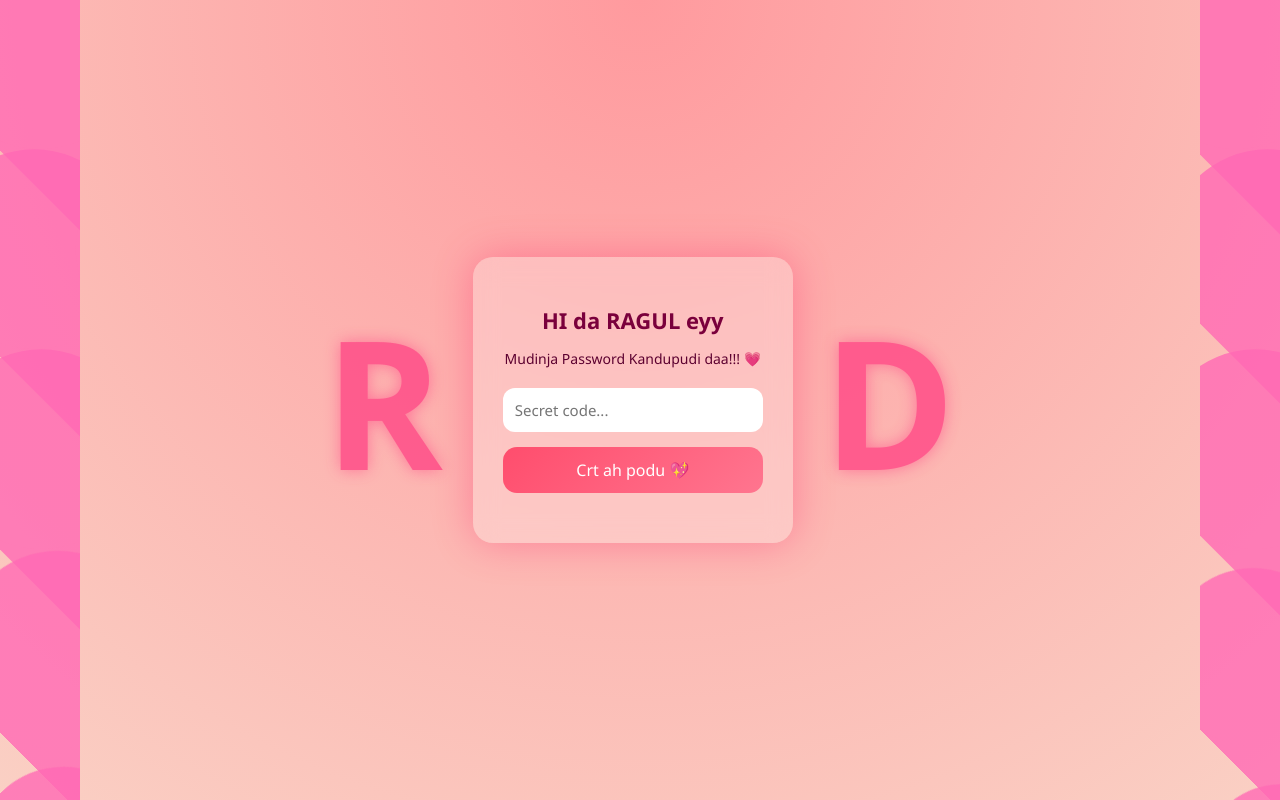
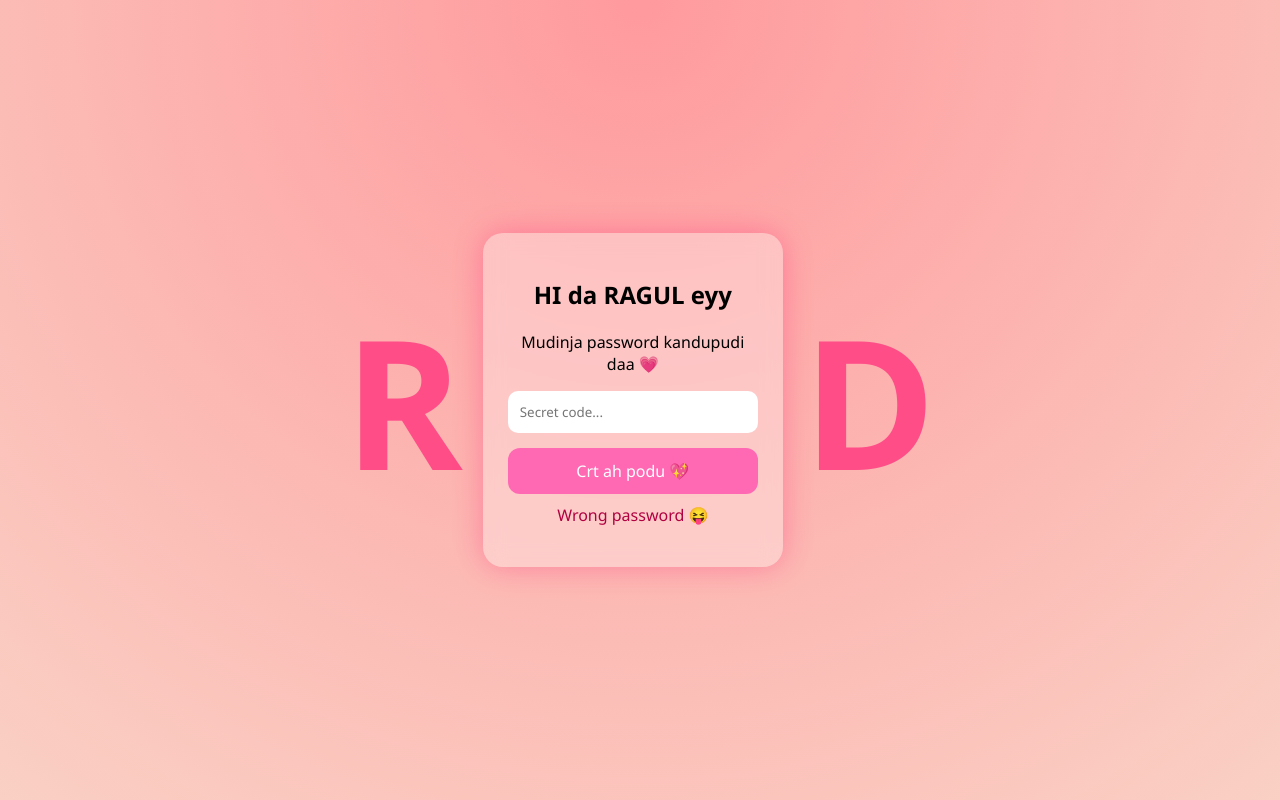
Before and after one commit to benjaminparker17/website, a plain HTML site: page index.html in a window 1280 px wide. Both pictures are taken after a click on the button "Crt ah podu 💖". Drawn offline with Linux system fonts and the light colour scheme.

Commit message:
Add files via upload

```diff
--- a/index.html
+++ b/index.html
@@ -3,44 +3,53 @@
 <head>
   <meta charset="UTF-8">
   <title>Secret Website ❤️</title>
+  <meta name="viewport" content="width=device-width, initial-scale=1.0">
   <link rel="stylesheet" href="style.css">
-  <meta name="viewport" content="width=device-width, initial-scale=1.0">
+</head>
 
-</head>
 <body>
+
+  <!-- Floating hearts -->
   <div class="hearts left"></div>
   <div class="hearts right"></div>
 
+  <!-- LOGIN SCREEN -->
   <div class="lock-wrapper">
-  <div class="side-letter left-letter">R</div>
+    <div class="side-letter">R</div>
 
     <div id="login-box">
-  <h2> HI da RAGUL eyy</h2>
-  <p>Mudinja Password Kandupudi daa!!! 💗</p>
+      <h2>HI da RAGUL eyy</h2>
+      <p>Mudinja password kandupudi daa 💗</p>
 
       <input type="password" id="password" placeholder="Secret code...">
-  <button onclick="checkPassword()"> Crt ah podu 💖</button>
+      <button id="checkBtn" type="button">Crt ah podu 💖</button>
+
       <p id="error"></p>
     </div>
-<div class="side-letter right-letter">D</div>
+
+    <div class="side-letter">D</div>
   </div>
 
-
-  <!-- Secret Content -->
-  <div id="secret-content">
-    <h1>❤️ Welcome, Ragul❤️</h1>
-    <p>Website is under construction , will be finished soon.</p>
+  <!-- SECRET CONTENT (hidden initially) -->
+  <div id="secret-content" style="display:none;">
+    <h1>❤️ Welcome Ragul ❤️</h1>
+    <p>Website under construction, will finish soon 😌</p>
+    <button id="loveBtn" type="button">💗 Click here</button>
   </div>
 
+  <!-- HEART POPUP (hidden initially) -->
+  <div id="heartPopup" style="display:none;">
+    <div class="popup-box">
+      <div class="popup-heart">💖</div>
+      <p>
+        You are my favorite person 💕<br>
+        Forever & always 💖
+      </p>
+    </div>
+  </div>
+
+  <!-- JavaScript -->
   <script src="script.js"></script>
-   <button id="loveBtn">💗 Click here</button>
-</div>
+
 </body>
 </html>
-
-
-<div id="heartPopup">
-  <div class="heart">
-    <p>You are my favorite person 💕<br>Forever & always 💖</p>
-  </div>
-</div>
--- a/script.js
+++ b/script.js
@@ -1,57 +1,36 @@
-function checkPassword() {
-  const correctPassword = "raguldivya16252007"; // 🔐 change this
-  const unlockBtn = document.getElementById("unlockBtn");
+document.addEventListener("DOMContentLoaded", function () {
+
+  const correctPassword = "RDforever";
+
+  const checkBtn = document.getElementById("checkBtn");
   const passwordInput = document.getElementById("password");
-  const lockScreen = document.getElementById("lockScreen");
-  const mainContent = document.getElementById("mainContent");
+  const error = document.getElementById("error");
+  const loginBox = document.querySelector(".lock-wrapper");
+  const secretContent = document.getElementById("secret-content");
   const loveBtn = document.getElementById("loveBtn");
+  const popup = document.getElementById("heartPopup");
 
-unlockBtn.addEventListener("click", () => {
+  // DEBUG CHECK
+  console.log("JS loaded");
+
+  checkBtn.addEventListener("click", function () {
+    console.log("Button clicked");
+
     if (passwordInput.value === correctPassword) {
-    lockScreen.style.display = "none";
-    mainContent.style.display = "block";
-    loveBtn.style.display = "inline-block"; // 💖 show button
+      loginBox.style.display = "none";
+      secretContent.style.display = "block";
+      error.textContent = "";
     } else {
-    alert("Wrong password 💔");
+      error.textContent = "Wrong password 😝";
     }
   });
 
-
-  if (userPassword === correctPassword) {
-    document.getElementById("login-box").style.display = "none";
-    document.getElementById("secret-content").style.display = "block";
-  } else {
-    error.textContent = "Thappa Podra da Loosu 💔 Try again";
-  }
-}
-function createHeart(side) {
-  const heart = document.createElement("div");
-  heart.classList.add("heart");
-  heart.innerHTML = "💖";
-
-  heart.style.left = Math.random() * 40 + "px";
-  heart.style.animationDuration = (4 + Math.random() * 4) + "s";
-  heart.style.fontSize = (14 + Math.random() * 16) + "px";
-
-  side.appendChild(heart);
-
-  setTimeout(() => {
-    heart.remove();
-  }, 8000);
-}
-
-const leftSide = document.querySelector(".hearts.left");
-const rightSide = document.querySelector(".hearts.right");
-
-setInterval(() => createHeart(leftSide), 700);
-setInterval(() => createHeart(rightSide), 900);
-const btn = document.getElementById("loveBtn");
-const popup = document.getElementById("heartPopup");
-
-btn.addEventListener("click", () => {
+  loveBtn.addEventListener("click", () => {
     popup.style.display = "flex";
   });
 
   popup.addEventListener("click", () => {
     popup.style.display = "none";
   });
+
+});
--- a/style.css
+++ b/style.css
@@ -13,246 +13,117 @@
   overflow: hidden;
 }
 
-/* Lock Box */
+/* Login box */
 #login-box {
-  width: 320px;
-  padding: 30px;
-  background: rgba(255, 255, 255, 0.25);
-  backdrop-filter: blur(12px);
+  width: 300px;
+  padding: 25px;
+  background: rgba(255,255,255,0.3);
+  backdrop-filter: blur(10px);
   border-radius: 20px;
-  box-shadow: 0 0 40px rgba(255, 0, 90, 0.3);
   text-align: center;
-  animation: fadeIn 1.2s ease;
+  box-shadow: 0 0 30px rgba(255,0,100,0.3);
 }
 
-#login-box h2 {
-  margin-bottom: 10px;
-  font-size: 22px;
-  color: #7a003c;
+input {
+  width: 100%;
+  padding: 12px;
+  border-radius: 10px;
+  border: none;
+  margin-bottom: 15px;
 }
 
-#login-box p {
-  font-size: 14px;
-  color: #5c0030;
-  margin-bottom: 20px;
-}
-
-/* Input */
-input {
+button {
   width: 100%;
   padding: 12px;
   border-radius: 12px;
   border: none;
-  outline: none;
-  margin-bottom: 15px;
-  font-size: 15px;
-}
-
-/* Button */
-button {
-  width: 100%;
-  padding: 12px;
-  border-radius: 14px;
-  border: none;
-  background: linear-gradient(135deg, #ff4d6d, #ff758f);
+  background: hotpink;
   color: white;
   font-size: 16px;
   cursor: pointer;
-  transition: 0.3s ease;
 }
 
-button:hover {
-  transform: scale(1.05);
-  box-shadow: 0 0 15px rgba(255, 77, 109, 0.7);
+#error {
+  color: #b00040;
+  margin-top: 10px;
 }
 
-/* Error */
-#error {
-  margin-top: 12px;
-  font-size: 14px;
-  color: #b3003c;
+/* Wrapper */
+.lock-wrapper {
+  display: flex;
+  align-items: center;
+  gap: 20px;
 }
 
-/* Hidden content */
+/* Side letters */
+.side-letter {
+  font-size: clamp(80px, 15vw, 180px);
+  color: #ff4d88;
+  font-weight: bold;
+}
+
+/* Secret content */
 #secret-content {
   display: none;
   text-align: center;
   color: white;
 }
 
-/* Animations */
-@keyframes fadeIn {
-  from {
-    opacity: 0;
-    transform: translateY(25px);
-  }
-  to {
-    opacity: 1;
-    transform: translateY(0);
-  }
-}
-.hearts {
-  position: fixed;
-  top: 0;
-  width: 80px;
-  height: 100vh;
-  pointer-events: none;
-  overflow: hidden;
+/* Love button */
+#loveBtn {
+  margin-top: 20px;
+  padding: 12px 30px;
+  border-radius: 30px;
+  font-size: 18px;
+  background: hotpink;
 }
 
-.hearts.left {
-  left: 0;
-}
-
-.hearts.right {
-  right: 0;
-}
-
-.heart {
-  position: absolute;
-  bottom: -20px;
-  font-size: 18px;
-  opacity: 0.8;
-  animation: floatUp linear forwards;
-}
-
-@keyframes floatUp {
-  from {
-    transform: translateY(0);
-    opacity: 0.9;
-  }
-  to {
-    transform: translateY(-110vh);
-    opacity: 0;
-  }
-}
-/* Wrapper to align R - box - D */
-.lock-wrapper {
-  display: flex;
-  align-items: center;
-  gap: 20px;
-  z-index: 2;
-}
-
-/* Big side letters */
-.side-letter {
-  height: 100%;
-  display: flex;
-  align-items: center;
-  justify-content: center;
-  font-size: 300px;
-  font-weight: 700;
-  color: #ff4d88;
-  opacity: 0.85;
-  user-select: none;
-  animation: glow 3s ease-in-out infinite;
-}
-
-/* Fine-tune spacing */
-.left-letter {
-  margin-right: 10px;
-}
-
-.right-letter {
-  margin-left: 10px;
-}
-
-/* Soft glow animation */
-@keyframes glow {
-  0% {
-    text-shadow: 0 0 8px rgba(255, 77, 136, 0.4);
-  }
-  50% {
-    text-shadow: 0 0 18px rgba(255, 77, 136, 0.8);
-  }
-  100% {
-    text-shadow: 0 0 8px rgba(255, 77, 136, 0.4);
-  }
-}
-.side-letter {
-  font-size: clamp(60px, 14vw, 180px);
-}
-/* 💗 Click button */
-#loveBtn {
-  margin-top: 25px;
-  padding: 12px 28px;
-  font-size: 20px;
-  border: none;
-  border-radius: 30px;
-  background: hotpink;
-  color: white;
-  cursor: pointer;
-  box-shadow: 0 0 15px rgba(255, 105, 180, 0.6);
-  transition: transform 0.2s ease;
-  display: none; /* 🔒 hidden initially */
-}
-
-}
-
-#loveBtn:hover {
-  transform: scale(1.1);
-}
-
-/* ❤️ Popup background */
+/* Popup */
 #heartPopup {
   position: fixed;
   inset: 0;
-  background: rgba(0, 0, 0, 0.4);
+  background: rgba(0,0,0,0.4);
   display: none;
   align-items: center;
   justify-content: center;
   z-index: 999;
 }
 
-/* ❤️ Heart shape */
-.heart {
-  width: 200px;
-  height: 200px;
-  background: hotpink;
-  position: relative;
-  transform: rotate(-45deg);
-  animation: pop 0.4s ease;
+.popup-box {
+  background: white;
+  padding: 30px;
+  border-radius: 25px;
+  text-align: center;
+  width: 280px;
 }
 
-.heart::before,
-.heart::after {
-  content: "";
-  width: 200px;
-  height: 200px;
-  background: hotpink;
-  border-radius: 50%;
-  position: absolute;
+.popup-heart {
+  font-size: 60px;
+  margin-bottom: 10px;
 }
 
-.heart::before {
-  top: -100px;
-  left: 0;
+/* Flying hearts */
+.hearts {
+  position: fixed;
+  top: 0;
+  width: 60px;
+  height: 100vh;
+  pointer-events: none;
 }
 
-.heart::after {
-  left: 100px;
-  top: 0;
+.hearts.left { left: 0; }
+.hearts.right { right: 0; }
+
+.heart {
+  position: absolute;
+  bottom: -20px;
+  font-size: 18px;
+  animation: floatUp 6s linear forwards;
 }
 
-/* 💌 Message inside heart */
-.heart p {
-  position: absolute;
-  top: 50%;
-  left: 50%;
-  transform: rotate(45deg) translate(-50%, -50%);
-  text-align: center;
-  color: white;
-  font-size: 18px;
-  width: 160px;
-  font-weight: bold;
-}
-
-/* 💥 Pop animation */
-@keyframes pop {
-  0% {
-    transform: scale(0) rotate(-45deg);
-  }
-  100% {
-    transform: scale(1) rotate(-45deg);
+@keyframes floatUp {
+  to {
+    transform: translateY(-110vh);
+    opacity: 0;
   }
 }
```
Lines whose indentation alone changed are shown as unchanged.
